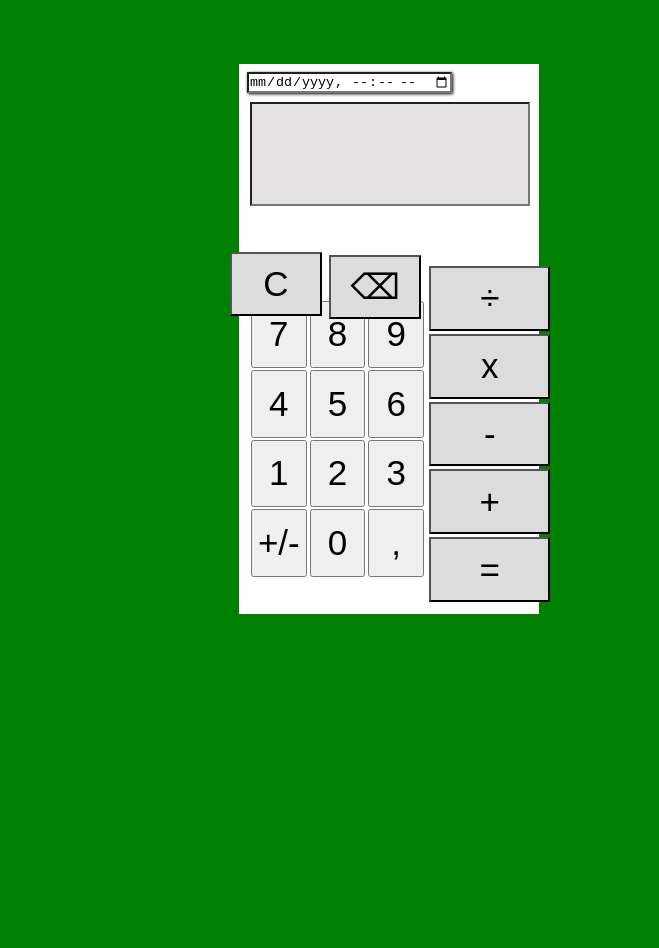
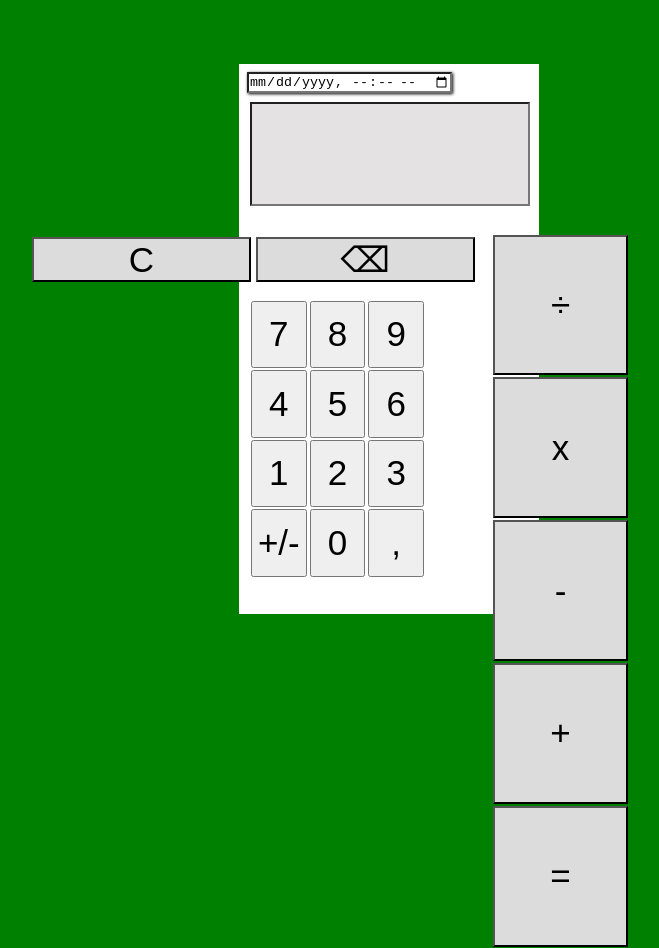
Before and after one commit to thiagoschaefer/Projetos-em-desenvolvimento, a plain HTML site: page 1-Calculadora/index.html in a window 1280 px wide. Shown: the whole page, without its empty margins (251-910 px from the left). Before the commit the page ends 800 px from the top, so only its background shows below. Drawn offline with Linux system fonts and the light colour scheme.

Commit message:
Update style.css

```diff
--- a/1-Calculadora/stilo/style.css
+++ b/1-Calculadora/stilo/style.css
@@ -55,21 +55,20 @@ section #num {
 section.operadores {
     position: absolute;
     display: inline-block;
-    max-width: 40%;
-    top: 33%;
-    left: 53%;
+    max-width: 21%;
+    top: 29.2%;
+    left: 58%;
     font-size: 10px;
 }
 
 section .operador {
+    position: relative;
     margin-left: 2px;
-    margin-top: 2px;
-    width: 90%;
-    height: 8.1vh;
+    width: 100%;
+    height: 11vw;
 }
 
 section > #resetall, .reset, .operador {
-
     background-color: gainsboro;
     font-size: 35px;
     margin: 1px;
@@ -77,27 +76,24 @@ section > #resetall, .reset, .operador {
 
 section.clear {
     position: absolute;
-    width: 18.5%;
-    left: 37.4%;
-    top: 25%;
+    width: 35%;
+    height: 8%;
+    left: 22%;
+    top: 29.5%;
 }
 
 section #resetall {
-    position: relative;
-    margin-left: 2px;
-    margin-top: 2px;
-    width: 39%;
-    height: 8vh;
+    position: absolute;
+    display: inline-block;
+    width: 49%;
+    height: 45px;
     font-size: 35px;
-    top: 50px;
 }
 
 section .reset {
-    position: relative;
-    margin-left: 2px;
-    margin-top: 2px;
-    width: 39%;
-    height: 8vh;
+    position: absolute;
+    width: 49%;
+    height: 45px;
     font-size: 35px;
-    top: 53px;
+    left: 50%;
 }
```
